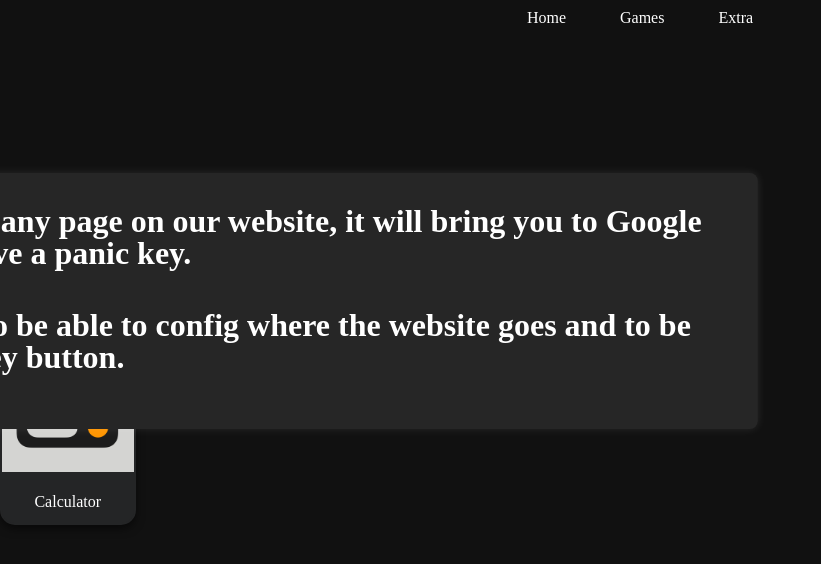
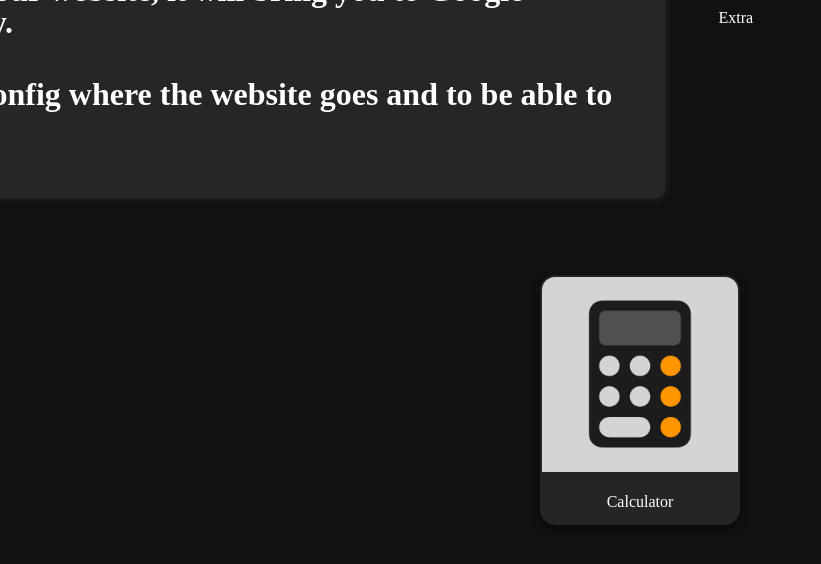
Before and after one commit to loganofcdev/loganofcdev.github.io, a plain HTML site: page extra.html in a window 1280 px wide. Shown: the whole page, without its empty margins (0-821 px from the left). Drawn offline with Linux system fonts and the light colour scheme.

Commit message:
Update extra.html

```diff
--- a/extra.html
+++ b/extra.html
@@ -7,7 +7,7 @@
                 <link rel="stylesheet" href="style.css">
                 <style>
           section {
-  position: relative; /* Ensure proper positioning */
+ justify-content: center;
     top: 20px; /* Adjusted top value */
     left: 50px;
     margin-top: 50px; /* Add margin to create space below the calculator */
```
